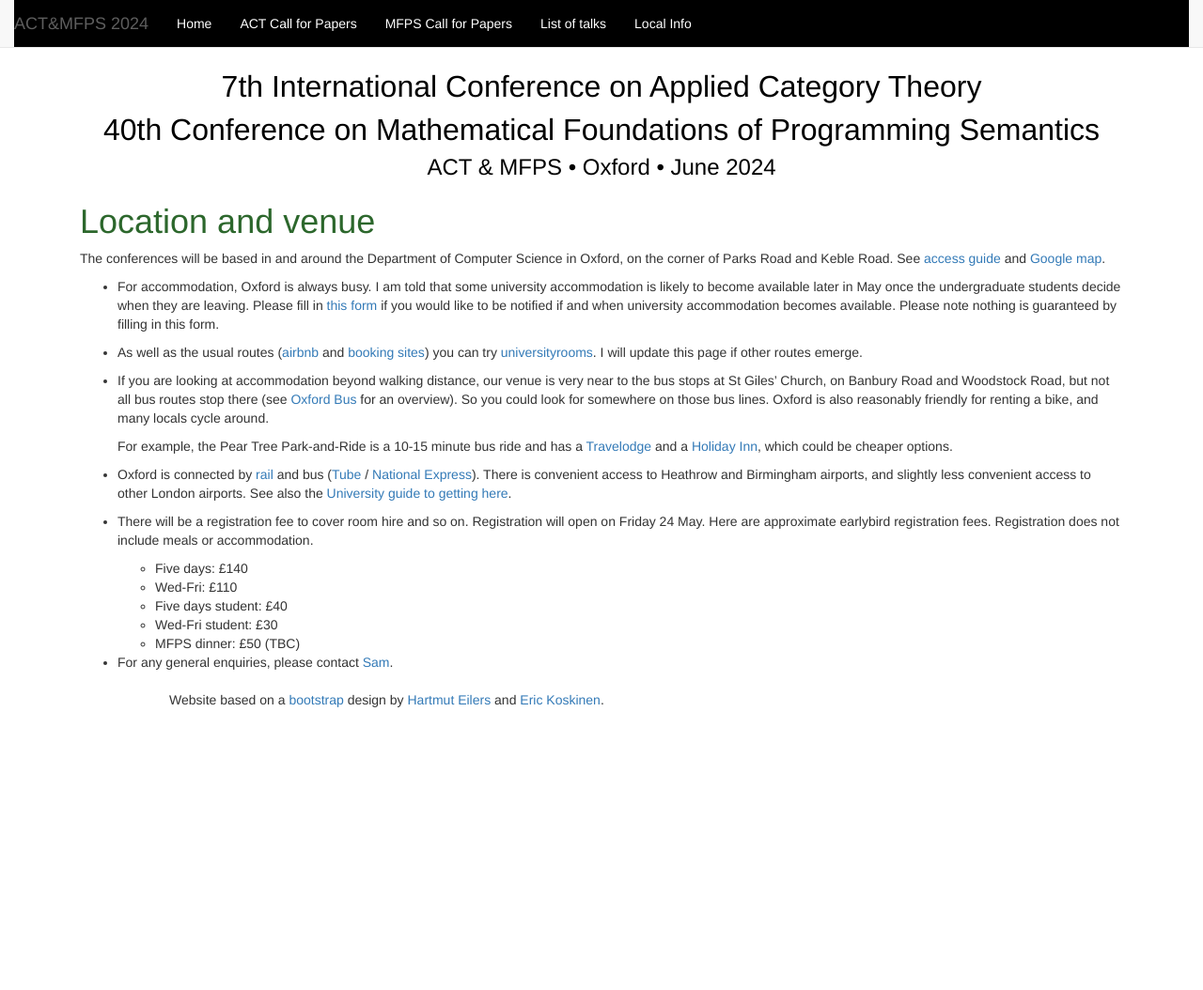
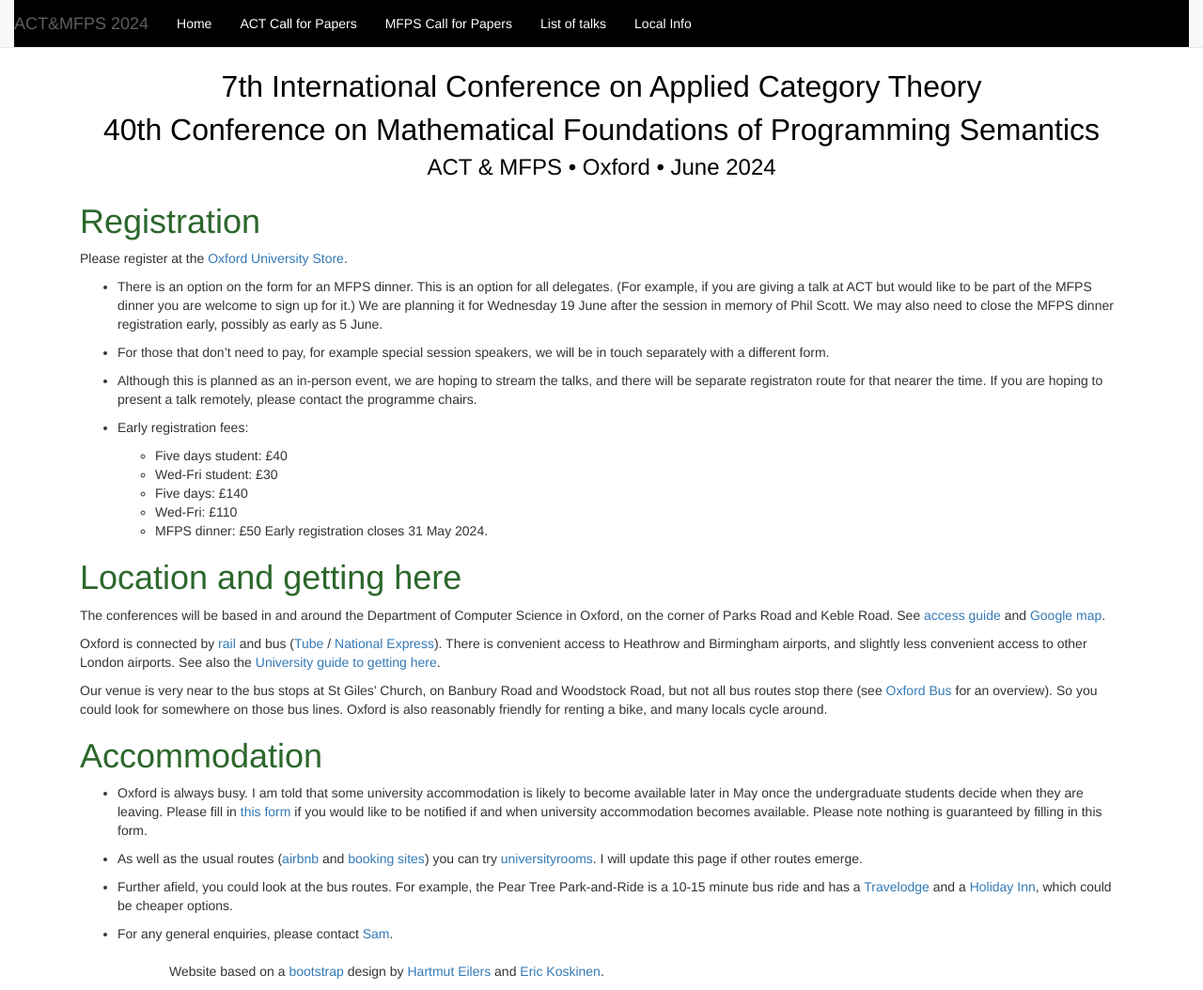
Before and after one commit to oxford24/oxford24.github.io, a Jekyll site: the page built from local.md, in a window 1280 px wide and 1054 px high. Shown: the whole window at 94% size. Built offline with Jekyll 4.4.1, drawn with Linux system fonts in a browser that asks for light colours.

Commit message:
Update local.md

```diff
--- a/local.md
+++ b/local.md
@@ -2,27 +2,40 @@
 layout: actmfps
 ---
 
-# Location and venue
+# Registration
+
+Please register at the [Oxford University Store](https://www.oxforduniversitystores.co.uk/conferences-and-events/computer-science/events/applied-category-theory-and-mathematical-foundations-of-programming-semantics-co-located-conference).
+
+* There is an option on the form for an MFPS dinner. This is an option for all delegates. (For example, if you are giving a talk at ACT but would like to be part of the MFPS dinner you are welcome to sign up for it.) We are planning it for Wednesday 19 June after the session in memory of Phil Scott. We may also need to close the MFPS dinner registration early, possibly as early as 5 June.
+
+* For those that don't need to pay, for example special session speakers, we will be in touch separately with a different form.
+
+* Although this is planned as an in-person event, we are hoping to stream the talks, and there will be separate registraton route for that nearer the time. If you are hoping to present a talk remotely, please contact the programme chairs.
+
+* Early registration fees:
+    * Five days student: £40
+    * Wed-Fri student: £30
+    * Five days: £140
+    * Wed-Fri:  £110
+    * MFPS dinner: £50
+  Early registration closes 31 May 2024.
+
+
+
+# Location and getting here
 
 The conferences will be based in and around the Department of Computer Science in Oxford, on the corner of Parks Road and Keble Road. See [access guide](https://www.accessguide.ox.ac.uk/8-11-keble-road-and-wolfson-building) and [Google map](https://maps.app.goo.gl/WSeQuTsg3w4ZL8VQ8).
 
-* For accommodation, Oxford is always busy. I am told that some university accommodation is likely to become available later in May once the undergraduate students decide when they are leaving. Please fill in [this form](https://forms.gle/jGCWfjG6N2QGM8vPA) if you would like to be notified if and when university accommodation becomes available. Please note nothing is guaranteed by filling in this form.
+Oxford is connected by [rail](https://www.nationalrail.co.uk) and bus ([Tube](https://www.oxfordtube.com) / [National Express](https://www.nationalexpress.com/en/help/coach-stations/oxford)). There is convenient access to Heathrow and Birmingham airports, and slightly less convenient access to other London airports. See also the [University guide to getting here](https://www.ox.ac.uk/visitors/visiting-oxford/how-get-oxford).
+
+Our venue is very near to the bus stops at St Giles' Church, on Banbury Road and Woodstock Road, but not all bus routes stop there (see [Oxford Bus](https://images-oxfordbus.passenger-website.com/2023-08/SmartZone%20Network%20Map%20-%2027th%20August%202023.pdf) for an overview). So you could look for somewhere on those bus lines. Oxford is also reasonably friendly for renting a bike, and many locals cycle around.
+
+# Accommodation
+
+* Oxford is always busy. I am told that some university accommodation is likely to become available later in May once the undergraduate students decide when they are leaving. Please fill in [this form](https://forms.gle/jGCWfjG6N2QGM8vPA) if you would like to be notified if and when university accommodation becomes available. Please note nothing is guaranteed by filling in this form.
 
 * As well as the usual routes ([airbnb](https://www.airbnb.co.uk/oxford-united-kingdom/stays/apartments) and [booking sites](https://www.tripadvisor.co.uk/Hotels-g186361-Oxford_Oxfordshire_England-Hotels.html)) you can try [universityrooms](https://www.universityrooms.com/en-GB/city/oxford/home/). I will update this page if other routes emerge.
 
-* If you are looking at accommodation beyond walking distance, our venue is very near to the bus stops at St Giles' Church, on Banbury Road and Woodstock Road, but not all bus routes stop there (see [Oxford Bus](https://images-oxfordbus.passenger-website.com/2023-08/SmartZone%20Network%20Map%20-%2027th%20August%202023.pdf) for an overview). So you could look for somewhere on those bus lines. Oxford is also reasonably friendly for renting a bike, and many locals cycle around.
-
-  For example, the Pear Tree Park-and-Ride is a 10-15 minute bus ride and has a [Travelodge](https://www.tripadvisor.co.uk/Hotel_Review-g186361-d1027077-Reviews-Travelodge_Oxford_Peartree_Hotel-Oxford_Oxfordshire_England.html) and a [Holiday Inn](https://www.tripadvisor.co.uk/Hotel_Review-g186361-d226318-Reviews-Holiday_Inn_Oxford_an_IHG_Hotel-Oxford_Oxfordshire_England.html?m=19905), which could be cheaper options.
-
-
-* Oxford is connected by [rail](https://www.nationalrail.co.uk) and bus ([Tube](https://www.oxfordtube.com) / [National Express](https://www.nationalexpress.com/en/help/coach-stations/oxford)). There is convenient access to Heathrow and Birmingham airports, and slightly less convenient access to other London airports. See also the [University guide to getting here](https://www.ox.ac.uk/visitors/visiting-oxford/how-get-oxford).
-
-* There will be a registration fee to cover room hire and so on. Registration will open on Friday 24 May. Here are approximate earlybird registration fees. Registration does not include meals or accommodation.
-
-    * Five days: £140
-    * Wed-Fri:  £110
-    * Five days student: £40
-    * Wed-Fri student: £30
-    * MFPS dinner: £50 (TBC)
+* Further afield, you could look at the bus routes. For example, the Pear Tree Park-and-Ride is a 10-15 minute bus ride and has a [Travelodge](https://www.tripadvisor.co.uk/Hotel_Review-g186361-d1027077-Reviews-Travelodge_Oxford_Peartree_Hotel-Oxford_Oxfordshire_England.html) and a [Holiday Inn](https://www.tripadvisor.co.uk/Hotel_Review-g186361-d226318-Reviews-Holiday_Inn_Oxford_an_IHG_Hotel-Oxford_Oxfordshire_England.html?m=19905), which could be cheaper options.
 
 * For any general enquiries, please contact [Sam](https://www.cs.ox.ac.uk/people/samuel.staton/main.html).
```
